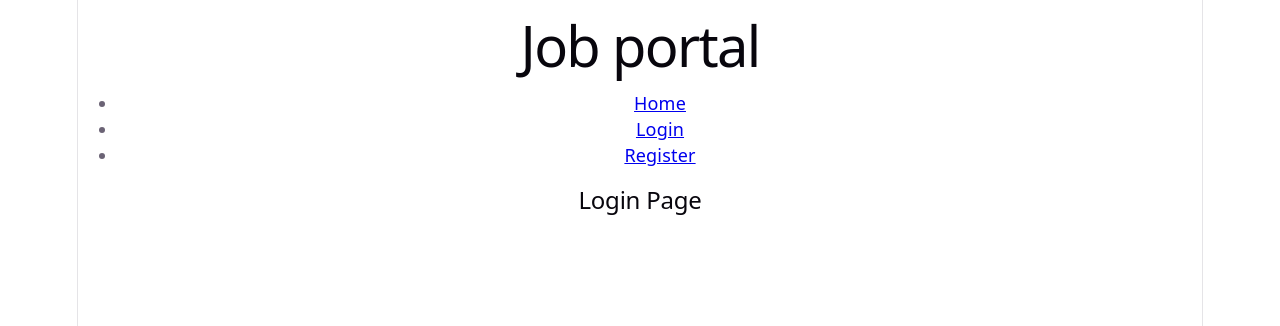
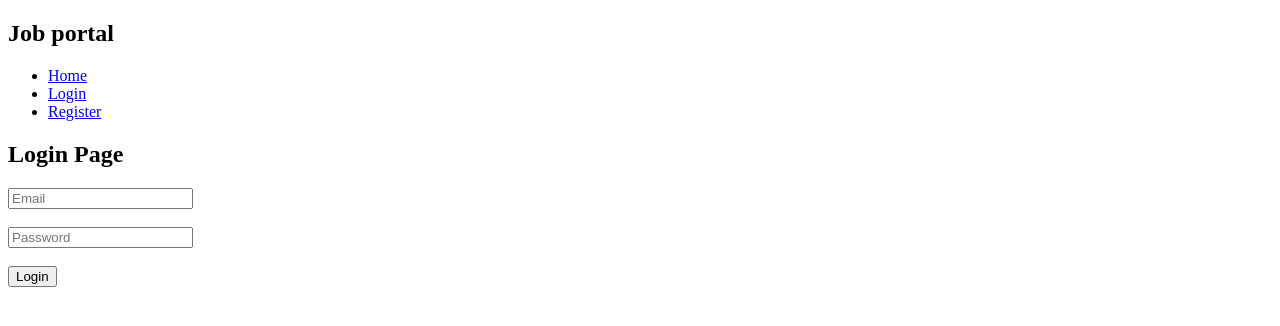
Before and after one commit to Chandolu-Anusha/job-portal, a React (Vite) app in the folder client/: page /login in a window 1280 px wide. Shown: the top 326 px of the page. Built offline with nearby package versions, Linux system fonts and the light colour scheme.

Commit message:
Update client changes

```diff
--- a/client/package.json
+++ b/client/package.json
@@ -10,6 +10,7 @@
     "preview": "vite preview"
   },
   "dependencies": {
+    "axios": "^1.18.1",
     "react": "^19.2.7",
     "react-dom": "^19.2.7",
     "react-router-dom": "^7.18.1"
--- a/client/src/main.jsx
+++ b/client/src/main.jsx
@@ -1,7 +1,6 @@
 import { StrictMode } from 'react'
 import { createRoot } from 'react-dom/client'
 import {BrowserRouter} from 'react-router-dom'
-import './index.css'
 import App from './App.jsx'
 
 createRoot(document.getElementById('root')).render(
--- a/client/src/pages/Login.jsx
+++ b/client/src/pages/Login.jsx
@@ -1,6 +1,43 @@
+import {useState}from "react";
+import api from "../services/api";
+
+
 function Login(){
+    const [email, setEmail] = useState("");
+    const [password, setPassword] = useState("");
+
+    const handleSubmit = async (e) => {
+        e.preventDefault();
+        try {
+            const response = await api.post("/auth/login", { email, password });
+            console.log(response.data);
+
+            localStorage.setItem("token",response.data.token);
+        } catch (error) {
+            console.error(error);
+        }
+    };
+
     return(
-        <h2>Login Page</h2>
+        <div>
+            <h2>Login Page</h2>
+            <form onSubmit={handleSubmit}>
+                <input
+                    type="email"
+                    placeholder="Email"
+                    value={email}
+                    onChange={(e) => setEmail(e.target.value)}
+                /><br/>
+                <br/>
+                <input
+                    type="password"
+                    placeholder="Password"
+                    value={password}
+                    onChange={(e) => setPassword(e.target.value)}
+                /><br/><br/>
+                <button type="submit">Login</button>
+            </form >
+        </div>
     );
 }
 export default Login;
--- a/client/src/pages/Register.jsx
+++ b/client/src/pages/Register.jsx
@@ -1,17 +1,20 @@
 import { useState} from "react";
+import api from "../services/api";
+
 function Register(){
     const [name,setName]=useState("");
     const [email,setEmail]=useState("");
     const [password,setPassword]=useState("");
 
-    const handleSubmit=(e)=>{
-        e.preventDefault();
-
-        console.log(name);
-        console.log(email);
-        console.log(password);
-
+   const handleSubmit = async(e) => {
+    e.preventDefault();
+    try{
+        const response=await api.post("/auth/register",{name,email,password});
+        console.log(response.data);
+    } catch (error) {
+        console.error("Error registering user:", error);
     }
+};
     return(
         <div>
             <h2>Register Page</h2>
--- /dev/null
+++ b/client/src/services/api.js
@@ -0,0 +1,12 @@
+import axios from "axios";
+const api=axios.create({
+    baseURL:"http://localhost:5000/api",
+});
+api.interceptors.request.use((config)=>{
+    const token =localStorage.getItem("token");
+    if(token){
+        config.headers.Authorization=`Bearer ${token}`;
+    }
+    return config;
+});
+export default api;
```
Also changed, not shown: 1 other file (tests, documents, lock files or other folders).
